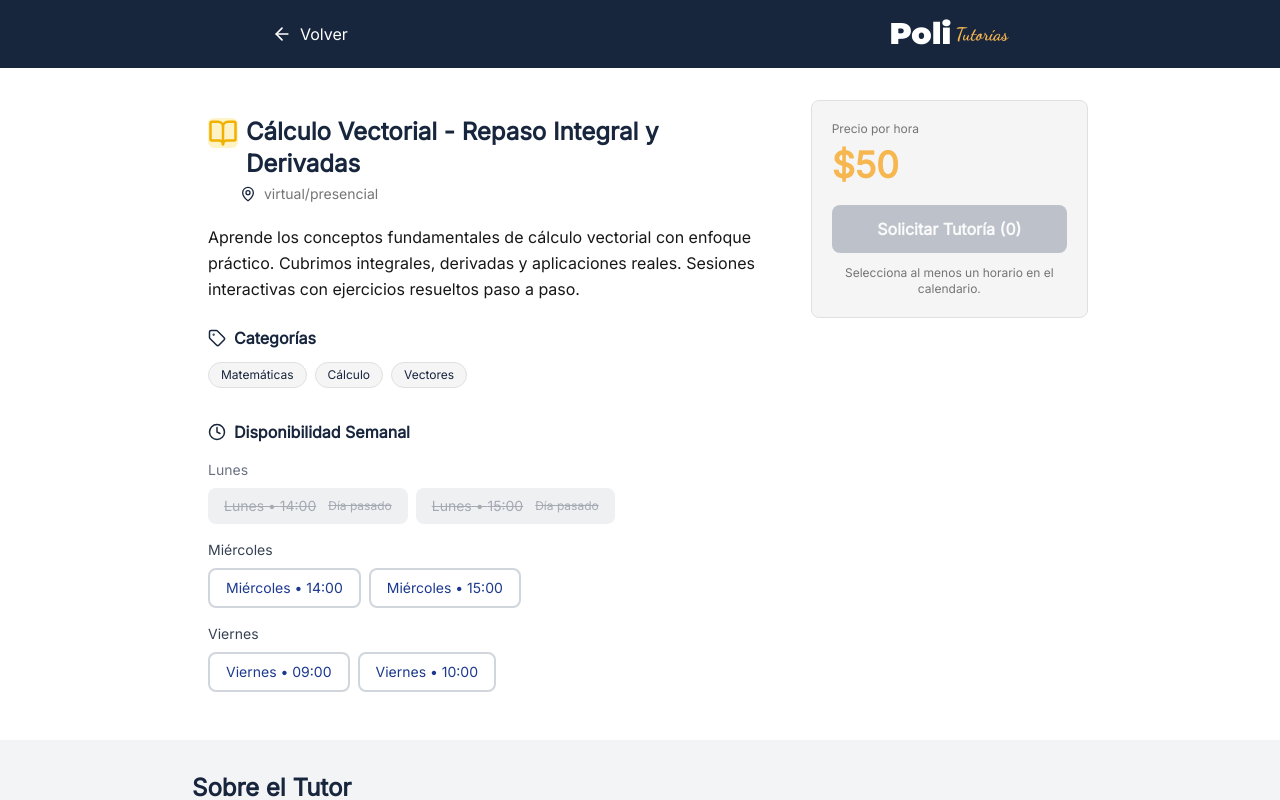
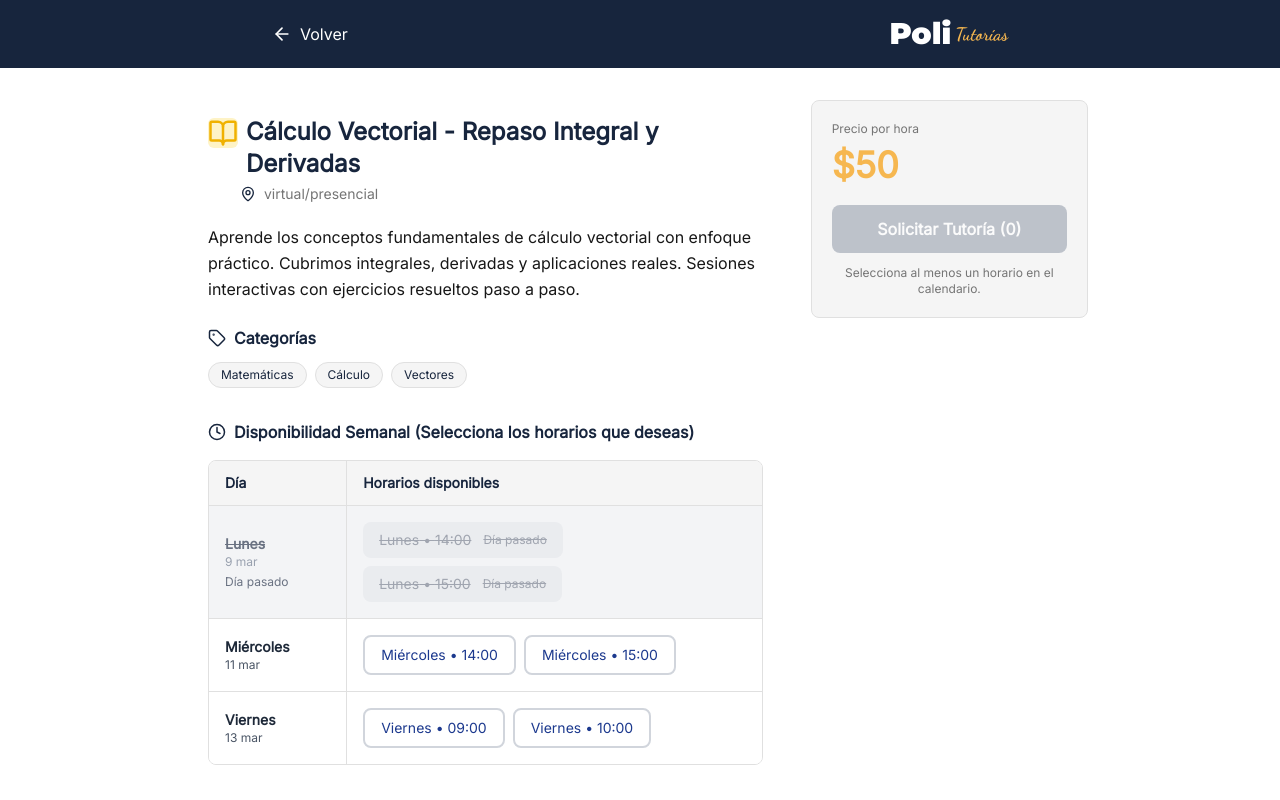
Before and after one commit to PoliTutorias/politutorias-frontend, a Next.js app: page /ofertas/1 in a window 1280 px wide. Shown: the top 800 px of the page. Built offline with nearby package versions, Linux system fonts and the light colour scheme.

Commit message:
feat(component): rediseñar tabla de disponibilidad con 2 columnas (día/horarios)

```diff
--- a/src/components/offers/OfferInfoSection/OfferInfoSection.tsx
+++ b/src/components/offers/OfferInfoSection/OfferInfoSection.tsx
@@ -172,27 +172,59 @@ export default function OfferInfoSection({
         </div>
       </div>
 
-      {/* Disponibilidad Semanal */}
+      {/* Disponibilidad Semanal - Tabla */}
       <div>
         <h3 className="text-base font-semibold text-primary mb-4 flex items-center gap-2">
           <Clock size={18} className="text-primary" />
-          <span>Disponibilidad Semanal</span>
+          <span>Disponibilidad Semanal (Selecciona los horarios que deseas)</span>
         </h3>
-        <div className="space-y-4">
+        <div className="border border-border rounded-lg overflow-hidden">
+          {/* Header de tabla */}
+          <div className="grid grid-cols-4 gap-0 border-b border-border bg-bg-gray">
+            <div className="col-span-1 px-4 py-3 font-semibold text-sm text-primary border-r border-border">
+              Día
+            </div>
+            <div className="col-span-3 px-4 py-3 font-semibold text-sm text-primary">
+              Horarios disponibles
+            </div>
+          </div>
+
+          {/* Filas de disponibilidad */}
           {availableDays.map((day) => {
             const times = availabilityByDay[day] || [];
             const dayDate = dateObjectsMap[day];
             const isPassed = isDayPassed(dayDate);
+            const dateStr = datesMap[day];
 
             return (
-              <div key={day}>
-                <h4 className={clsx(
-                  'text-sm font-medium mb-2',
-                  isPassed ? 'text-gray-500' : 'text-gray-700'
+              <div key={day} className="grid grid-cols-4 gap-0 border-b border-border last:border-b-0">
+                {/* Columna 1: Día y fecha */}
+                <div className={clsx(
+                  'col-span-1 px-4 py-4 border-r border-border flex flex-col justify-center',
+                  isPassed ? 'bg-gray-100' : 'bg-white'
                 )}>
-                  {day}
-                </h4>
-                <div className="flex flex-wrap gap-2">
+                  <p className={clsx(
+                    'font-semibold text-sm',
+                    isPassed ? 'text-gray-500 line-through' : 'text-gray-800'
+                  )}>
+                    {day}
+                  </p>
+                  <p className={clsx(
+                    'text-xs',
+                    isPassed ? 'text-gray-400' : 'text-gray-600'
+                  )}>
+                    {dateStr}
+                  </p>
+                  {isPassed && (
+                    <p className="text-xs text-gray-500 mt-1">Día pasado</p>
+                  )}
+                </div>
+
+                {/* Columna 2: Horarios */}
+                <div className={clsx(
+                  'col-span-3 px-4 py-4 flex flex-wrap items-center gap-2',
+                  isPassed ? 'bg-gray-100' : 'bg-white'
+                )}>
                   {times.map((time) => {
                     const horario: HorarioDisponibleDto = { day, time };
                     const isSelected = selectedHorarios.some(
```
